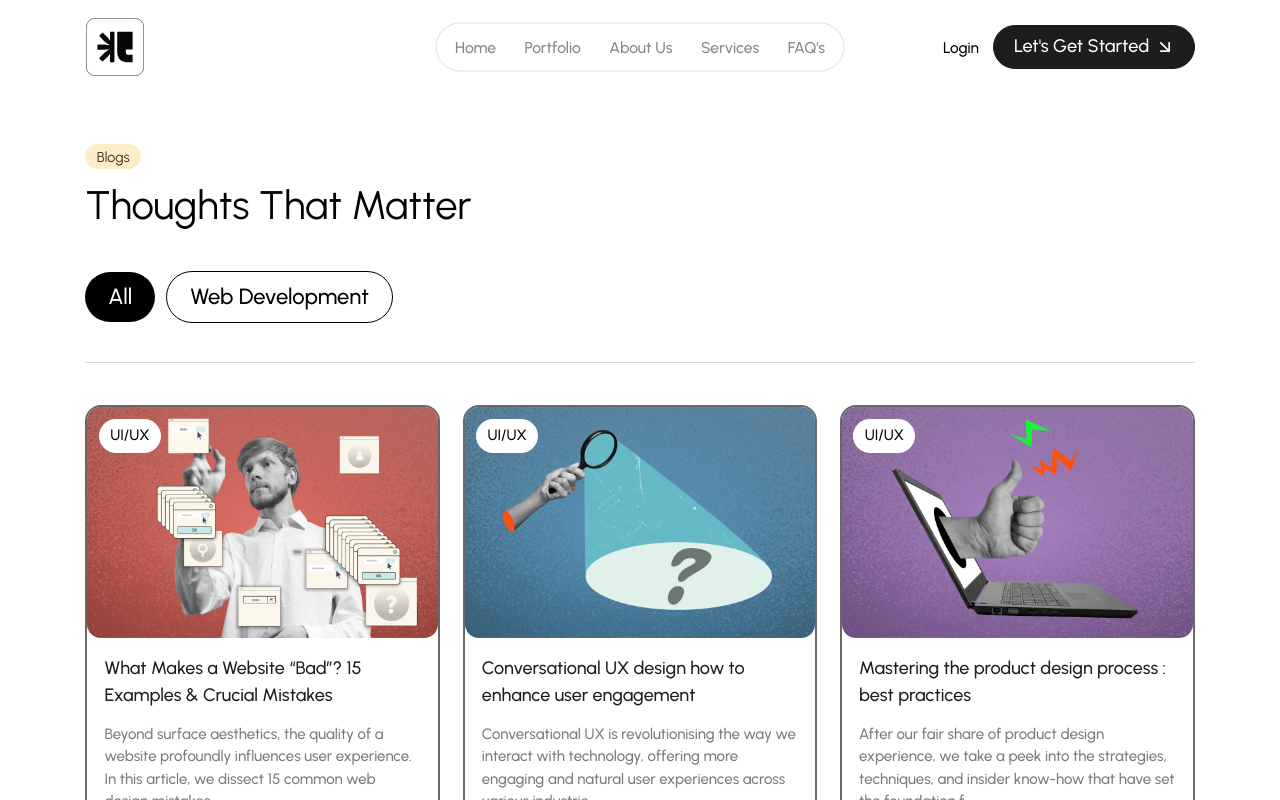
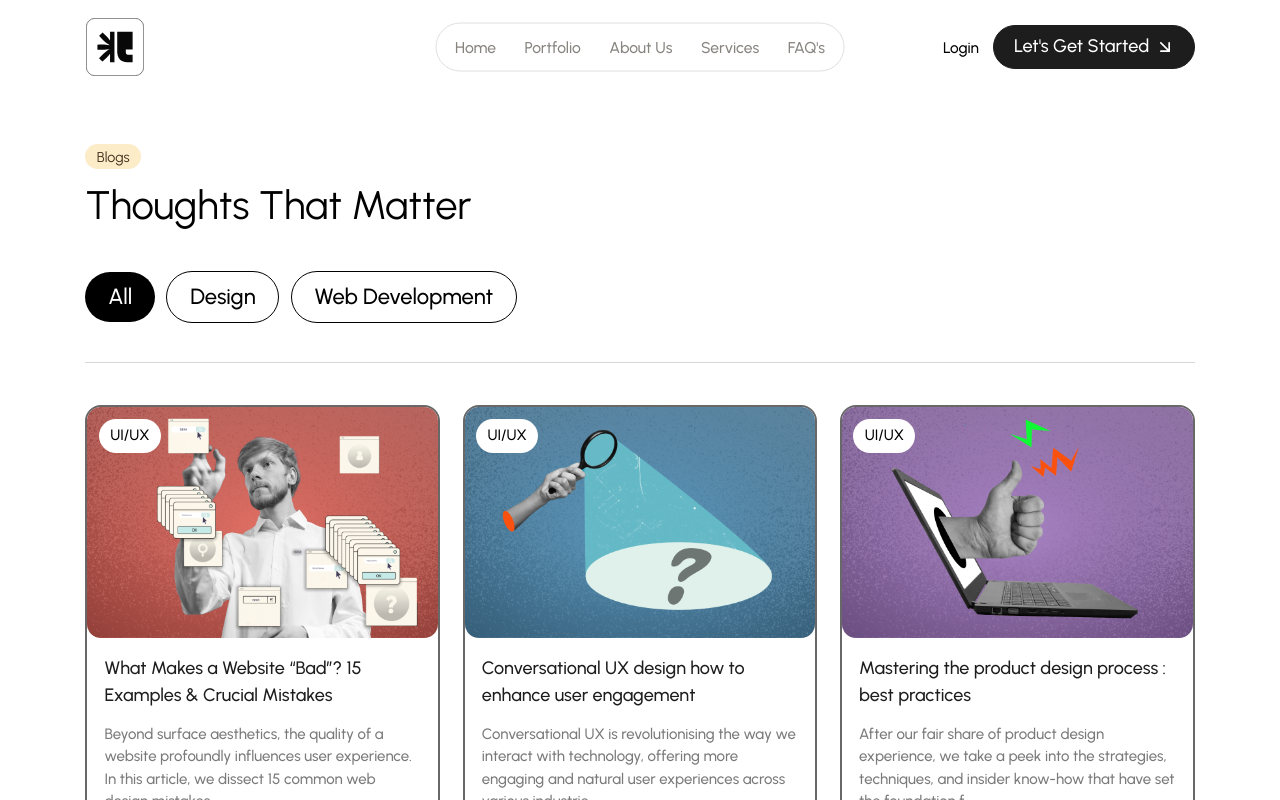
Before and after one commit to rayhanferdous/webpioneers, a Next.js app: page /Blogs in a window 1280 px wide. Shown: the top 800 px of the page. Built offline with nearby package versions, Linux system fonts and the light colour scheme.

Commit message:
add amination on blog index

```diff
--- a/app/Blogs/page.jsx
+++ b/app/Blogs/page.jsx
@@ -1,4 +1,5 @@
 import { Badge } from "../(components)/ui/Badge";
+import MountAnim from "../(components)/ui/MountAnim";
 import Tags from "../(components)/ui/Tags";
 import { blogs } from "../(constants)/blogs";
 import Card from "./(components)/Card";
@@ -10,16 +11,27 @@ const Blogs = () => {
         <div className="headerSpace"></div>
         <div className="flex flex-col sm:items-start sm:justify-start px-con">
           <div className="flex flex-col items-start sm:text-center sm:justify-start gap-4">
+            <MountAnim>
               <Badge nodot variant="yellow">
                 Blogs
               </Badge>
+            </MountAnim>
+            <MountAnim>
               <h1 className="text-4xl sm:text-[3.5rem] leading-tight mx-auto max-w-[36ch] 2xl:max-w-[32ch]">
                 Thoughts That Matter
               </h1>
+            </MountAnim>
           </div>
           <div className="mt-14 flex items-center gap-4">
+            <MountAnim>
               <Tags title="All" active={true} />
+            </MountAnim>
+            <MountAnim>
+              <Tags title="Design" />
+            </MountAnim>
+            <MountAnim>
               <Tags title="Web Development" />
+            </MountAnim>
           </div>
           <div className="mt-6 sm:mt-14 border-b border-gray w-full"></div>
         </div>
@@ -27,6 +39,7 @@ const Blogs = () => {
       {/* card section */}
       <div className="grid gap-y-7 pt-10 md:pt-[42px] lg:pt-14 md:gap-y-10 xl:gap-y-14 2xl:gap-y-20 gap-x-9 md:gap-x-9 xl:gap-x-8 2xl:gap-x-8 sm:grid-cols-2 md:grid-cols-3 px-con">
         {blogs.map((blog, index) => (
+          <MountAnim>
             <Card
               key={index}
               tag={blog.tag}
@@ -37,6 +50,7 @@ const Blogs = () => {
               minsToRead={blog.time_to_read}
               link={blog.link}
             />
+          </MountAnim>
         ))}
       </div>
     </>
```
Lines whose indentation alone changed are shown as unchanged.
